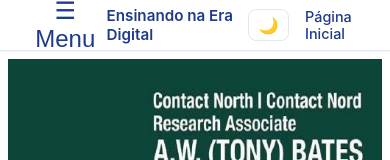
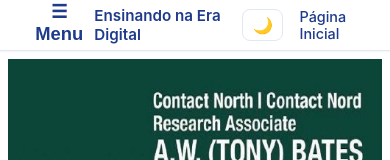
Before and after one commit to GlauberLASantiago/ensinando-na-era-digital-bates, a plain HTML site: page leitor.html in a window 390 px wide. Shown: the top 160 px of the page. Drawn offline with Linux system fonts and the light colour scheme.

Commit message:
Optimize menu button font size and vertical spacing on mobile

```diff
--- a/leitor.html
+++ b/leitor.html
@@ -199,9 +199,13 @@
             display: none;
             background: none;
             border: none;
-            font-size: 1.5rem;
+            font-size: 1.15rem;
+            font-weight: 600;
             cursor: pointer;
             color: var(--primary);
+            align-items: center;
+            gap: 0.35rem;
+            margin-bottom: 4px;
         }
 
         .reader-container {
@@ -231,7 +235,7 @@
                 transform: translateX(0);
             }
             .btn-toggle {
-                display: block;
+                display: inline-flex;
             }
         }
     </style>
```
